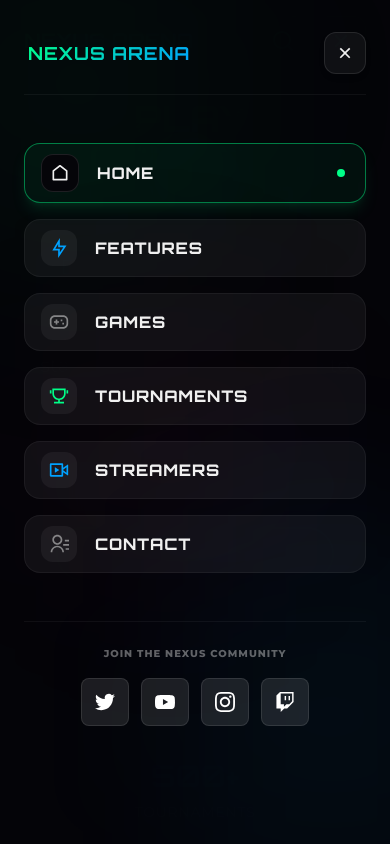
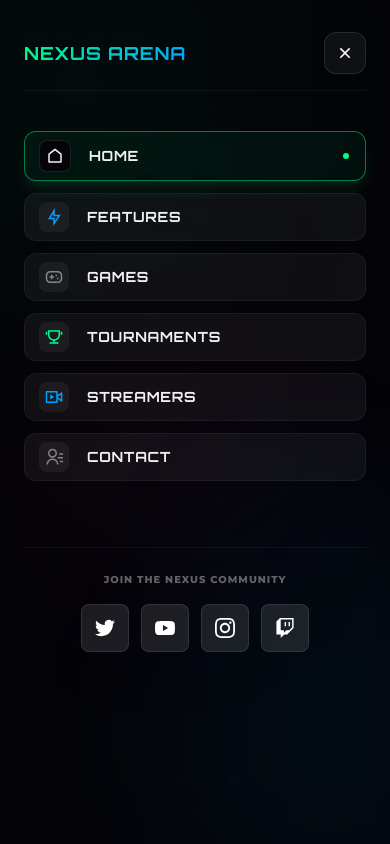
Before and after one commit to shubhamx599/nexusarena, a React (Vite) app: page / in a window 390 px wide. Both pictures are taken after a click on the button 341 px from the left and 41 px from the top of the page. Shown: the top 844 px of the page. Built offline with nearby package versions, Linux system fonts and the light colour scheme.

Commit message:
style: reduce link card size and text sizes, align header logo, and reduce top spacing above HOME card in MobileMenu

```diff
--- a/src/components/ui/MobileMenu.jsx
+++ b/src/components/ui/MobileMenu.jsx
@@ -64,22 +64,20 @@ const MobileMenu = ({
         <div className="absolute top-[35%] left-[25%] w-[35%] h-[35%] rounded-full bg-accent/5 blur-[100px] animate-pulse" style={{ animationDelay: '5s' }}></div>
       </div>
 
-
-
       {/* Dashboard Card Container */}
       <motion.div
         initial={{ opacity: 0, scale: 0.97, y: 15 }}
         animate={{ opacity: 1, scale: 1, y: 0 }}
         exit={{ opacity: 0, scale: 0.97, y: 15 }}
         transition={{ type: "spring", damping: 25, stiffness: 220 }}
-        className="relative z-10 w-full max-w-2xl mx-auto min-h-full px-6 pt-8 pb-36 flex flex-col justify-between gap-12 pointer-events-auto"
+        className="relative z-10 w-full max-w-2xl mx-auto min-h-full px-6 pt-8 pb-36 flex flex-col justify-between gap-8 pointer-events-auto"
         onClick={(e) => {
           e.stopPropagation();
         }}
       >
         {/* Top Control Bar */}
-        <div className="flex justify-between items-center border-b border-white/5 pb-5 shrink-0">
-          <div className="flex flex-col pl-1">
+        <div className="flex justify-between items-center border-b border-white/5 pb-4 shrink-0">
+          <div className="flex flex-col">
             <h3 className="text-lg font-bold text-gradient font-orbitron tracking-wider">NEXUS ARENA</h3>
           </div>
 
@@ -97,8 +95,8 @@ const MobileMenu = ({
         </div>
 
         {/* Dynamic Navigation Dashboard Grid */}
-        <div className="flex flex-col gap-6 my-auto">
-          <div className="grid grid-cols-1 xs:grid-cols-2 gap-4">
+        <div className="flex flex-col gap-4 mt-2 mb-auto">
+          <div className="grid grid-cols-1 xs:grid-cols-2 gap-3">
             {navLinks.map((link, idx) => {
               const Icon = link.icon;
               const isActive = activeLink === link.href;
@@ -129,7 +127,7 @@ const MobileMenu = ({
                       e.stopPropagation();
                       onNavClick();
                     }}
-                    className={`group relative flex items-center gap-4.5 py-2.5 px-4 rounded-2xl border transition-all duration-300 ${
+                    className={`group relative flex items-center gap-4.5 py-2 px-3.5 rounded-xl border transition-all duration-300 ${
                       isActive
                         ? `bg-darker/50 shadow-lg ${activeShadow}`
                         : `bg-white/5 border-white/5 ${details.hoverBorder} hover:bg-white/10`
@@ -137,23 +135,23 @@ const MobileMenu = ({
                   >
                     {/* Glowing Accent Corner Dot */}
                     {isActive && (
-                      <span className="absolute top-1/2 right-5 -translate-y-1/2 flex h-2 w-2">
+                      <span className="absolute top-1/2 right-4 -translate-y-1/2 flex h-1.5 w-1.5">
                         <span className={`animate-ping absolute inline-flex h-full w-full rounded-full opacity-75`} style={{ backgroundColor: details.colorHex }}></span>
-                        <span className="relative inline-flex rounded-full h-2 w-2" style={{ backgroundColor: details.colorHex }}></span>
+                        <span className="relative inline-flex rounded-full h-1.5 w-1.5" style={{ backgroundColor: details.colorHex }}></span>
                       </span>
                     )}
 
                     {/* Icon */}
-                    <div className={`p-2 rounded-xl transition-all duration-300 ${
+                    <div className={`p-1.5 rounded-lg transition-all duration-300 ${
                       isActive
                         ? 'bg-darker border border-white/10 text-light'
                         : `bg-white/5 text-light/50 group-hover:text-light ${colorText}`
                     }`}>
-                      <Icon className="w-5 h-5" />
+                      <Icon className="w-4.5 h-4.5" />
                     </div>
 
                     {/* Title */}
-                    <span className="font-orbitron font-extrabold tracking-wider text-base text-light group-hover:text-primary transition-colors duration-300">
+                    <span className="font-orbitron font-bold tracking-wider text-sm text-light group-hover:text-primary transition-colors duration-300">
                       {link.label.toUpperCase()}
                     </span>
 
```
